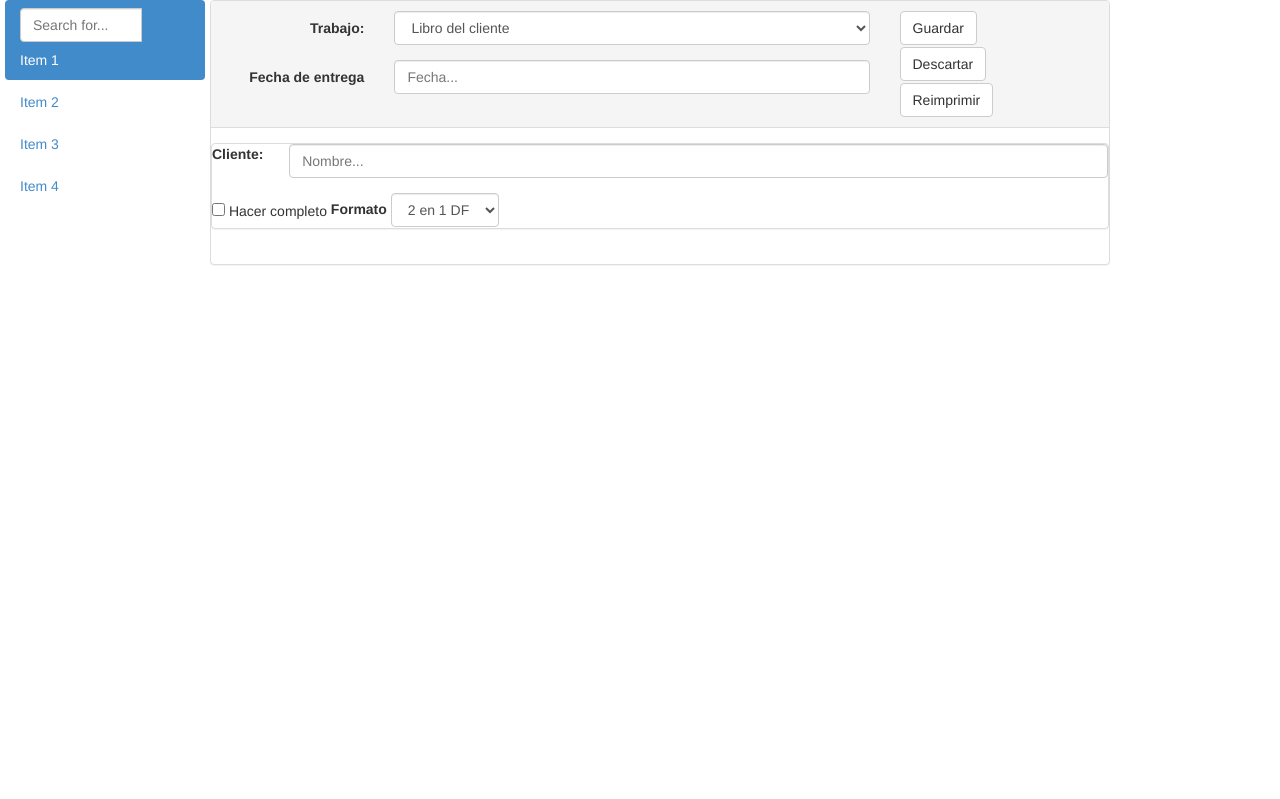
After one commit to jcapoduri/C2Si-bluefeather, a PHP site: page /dashboard.html in a window 1280 px wide. The commit adds this page. Shown: the top 799 px of the page. Run offline with PHP 8.4, Linux system fonts and the light colour scheme.

```diff
--- a/config/config.json
+++ b/config/config.json
@@ -7,9 +7,9 @@
     "dialect": "mysql"
   },
   "development": {
-    "username": "root",
+    "username": "jcapoduri",
     "password": "",
-    "database": "bluesystem",
+    "database": "c9",
     "host": "localhost",
     "dialect": "mysql"
   },
--- a/mockups/css/css.css
+++ b/mockups/css/css.css
@@ -6,3 +6,23 @@ body, html {
 #right {
   height: 100%;
 }
+
+#sidebar {
+  height: 100%;
+  width: 200px;
+  float: left;
+  margin: 0 5px;
+}
+
+#mainarea {
+  width: 900px;
+  height: 100%;
+  margin: 0 auto;
+  float: left;
+}
+
+#chatsidebar {
+  height: 100%;
+  width: 200px;
+  float: right;
+}
--- /dev/null
+++ b/mockups/dashboard.html
@@ -0,0 +1,100 @@
+<!DOCTYPE html>
+<html lang="en">
+  <head>
+    <meta charset="utf-8">
+    <meta http-equiv="X-UA-Compatible" content="IE=edge">
+    <meta name="viewport" content="width=device-width, initial-scale=1">
+    <title>todos</title>
+
+    <!-- Bootstrap -->
+    <link href="css/bootstrap.min.css" rel="stylesheet">
+    <link href="css/css.css" rel="stylesheet">
+    <script type="text/javascript" src="js/jquery.js"></script>
+    <script type="text/javascript" src="js/bootstrap.js"></script>
+  </head>
+  <body>
+      <div id="sidebar">
+        <form class="navbar-form navbar-left" role="search">
+          <div class="input-group">
+            <input type="text" class="form-control" placeholder="Search for...">
+            <span class="input-group-btn">
+            <button class="btn btn-default" type="button">Go!</button>
+            </span>
+          </div><!-- /input-group -->
+        </form>
+        <ul class="nav nav-pills nav-stacked">
+              <li role="presentation" class="active"><a href="#"> Item 1 </a></li>
+              <li role="presentation" class=""><a href="#"> Item 2 </a></li>
+              <li role="presentation" class=""><a href="#"> Item 3 </a></li>
+              <li role="presentation" class=""><a href="#"> Item 4 </a></li>
+          </ul>
+      </div>
+      <div id="mainarea">
+          <div class="panel panel-default">
+        <div class="panel-heading">
+          <div class="row">
+            <div class="col-lg-9">
+              <form class="form-horizontal">
+                <div class="form-group">
+                  <label for="inputEmail3" class="col-sm-3 control-label">Trabajo:</label>
+                  <div class="col-sm-9">
+                    <select class="form-control">
+                      <option value="fromClient">Libro del cliente</option>
+                      <option value="fromFile">Archivo</option>
+                      <option value="fromList">Lista</option>
+                    </select>
+                  </div>
+                </div>
+                <div class="form-group">
+                  <label for="inputPassword3" class="col-sm-3 control-label">Fecha de entrega</label>
+                  <div class="col-sm-9">
+                    <input type="password" class="form-control" id="inputPassword3" placeholder="Fecha...">
+                  </div>
+                </div>
+              </form>
+            </div>
+            <div class="col-lg-3">
+                <ul class="nav nav-pills nav-stacked">
+                  <li><button class="btn btn-default" type="submit">Guardar</button></li>
+                  <li><button class="btn btn-default" type="submit">Descartar</button></li>
+                  <li><button class="btn btn-default" type="submit">Reimprimir</button></li>
+                </ul>
+            </div>
+          </div>
+        </div>
+        <div class="panel-body">
+          <div class="panel panel-default row">
+              <form class="form-horizontal">
+                <div class="form-group">
+                  <label class="col-sm-1">Cliente:</label>
+                  <div class="col-sm-11">
+                    <input type="text" class="form-control" placeholder="Nombre...">
+                  </div>
+                </div>
+              </form>
+
+            <form class="form-inline">
+              <div class="checkbox">
+                <label>
+                  <input type="checkbox" value="">
+                  Hacer completo
+                </label>
+              </div>
+              <div class="form-group">
+                <label>Formato</label>
+                <select class="form-control">
+                    <option value="0">2 en 1 DF</option>
+                </select>
+              </div>
+            </form>
+            <div class="col-lg-8">
+
+            </div>
+          </div>
+        </div>
+      </div>
+
+      </div>
+      <div id="chatsidebar"></div>
+  </body>
+</html>
--- a/package.json
+++ b/package.json
@@ -12,6 +12,10 @@
     "mysql": "^2.5.4",
     "sequelize": "^2.0.0-rc1",
     "sequelize-cli": "^0.3.0",
-    "body-parser": ">1.0.0"
+    "body-parser": ">1.0.0",
+    "less": ">2.0.0",
+    "grunt": ">=0.4.5",
+    "backbone.marionette": ">=2.4.0",
+    "mongoose": ">=4.0.1"
   }
 }
```
Also changed, not shown: app.js (+5 -5 lines), less/base.less (added), less/layout.less (added), mockups/additem.html (renamed from mockups/base.html), 1 other file.
